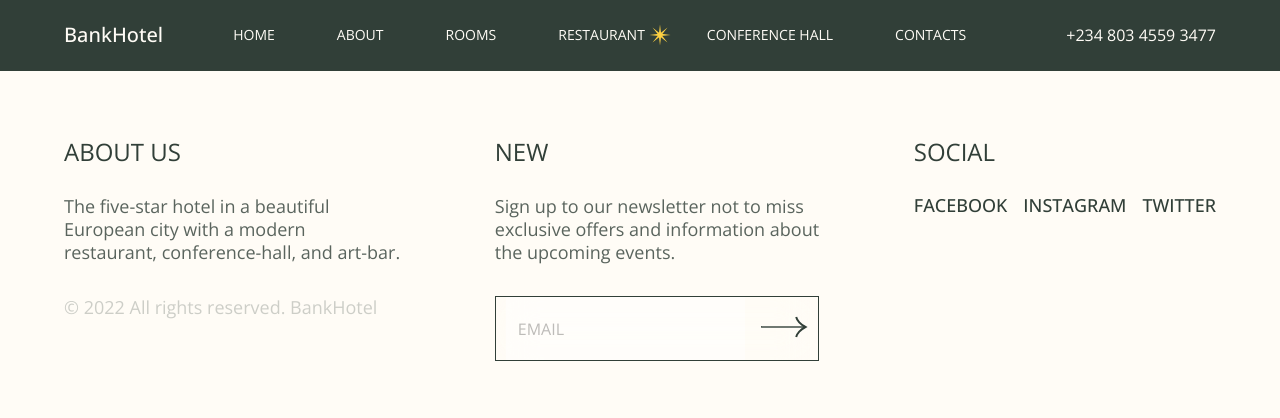
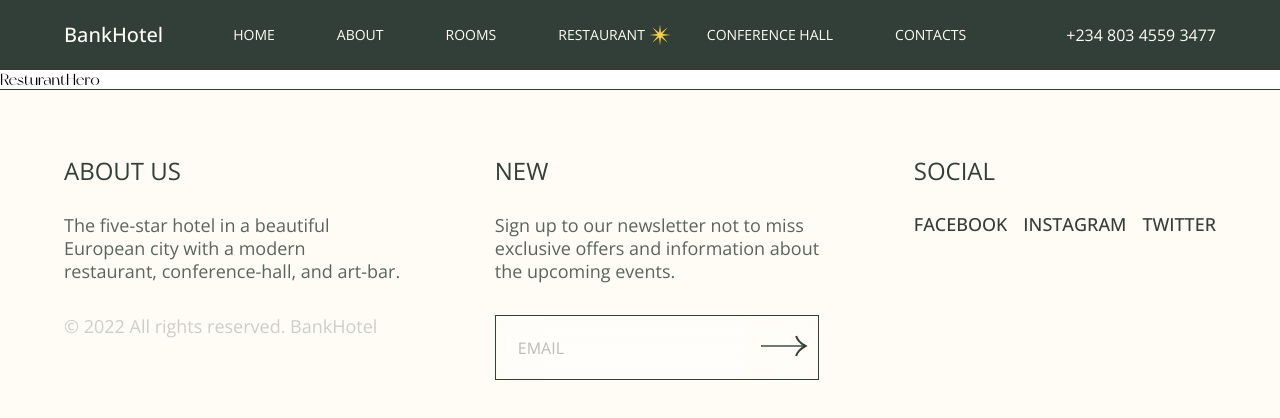
Before and after one commit to gift56/Fullstack-HotelWebsite, a React (Create React App) app: page /restaurant in a window 1280 px wide. Shown: the top 418 px of the page. Built offline with nearby package versions, Linux system fonts and the light colour scheme.

Commit message:
added new stuff

```diff
--- a/src/pages/Resturants.jsx
+++ b/src/pages/Resturants.jsx
@@ -1,11 +1,13 @@
 import React from "react";
 import Layout from "../components/Layout/Layout";
-
+import ResturantHero from "../components/ResturantData/ResturantHero";
 
 const Resturants = () => {
-  return <Layout>
-
-  </Layout>;
+  return (
+    <Layout>
+      <ResturantHero />
+    </Layout>
+  );
 };
 
 export default Resturants;
```
